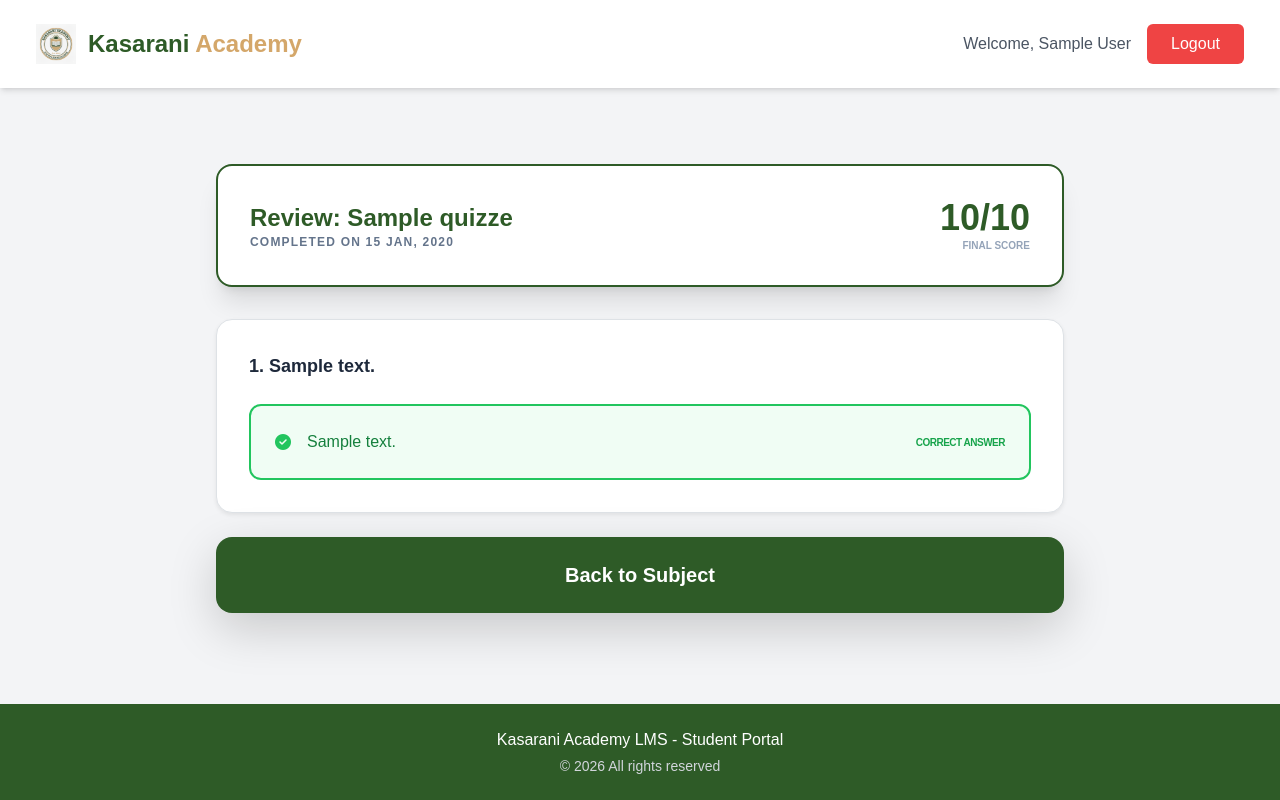
After one commit to Wendy-Okoth/EducationalSystem, a Flask app: page /student/quiz/review/1 in a window 1280 px wide. The commit adds this page. Run offline with Flask 3, Linux system fonts and the light colour scheme; the visitor is signed in with stand-in values (Sample User, id 1); tables that the repository leaves empty hold one stand-in row (values such as "Sample post"); some libraries are stand-ins or nearby versions.

Commit message:
Complete quiz system with results and review in student dashboard

```diff
--- a/app/routes/student.py
+++ b/app/routes/student.py
@@ -1,5 +1,5 @@
 from flask import Blueprint, render_template, session, redirect, url_for , request , jsonify , current_app
-from app.models import User, Role , Subject , db ,  Assignment , Notification , CompletedAssignment , Submission , SubjectContent
+from app.models import User, Quiz , Role , Subject , db ,  Assignment , Notification ,Question, Option, QuizAttempt, CompletedAssignment , Submission , SubjectContent
 from app import db
 from flask_login import current_user, login_required
 from flask import render_template, redirect, url_for, session, jsonify, flash
@@ -59,31 +59,53 @@ def subject_detail(subject_id):
         flash("You are not enrolled in this subject.", "danger")
         return redirect(url_for('student.dashboard'))
 
+    # 1. FETCH CONTENT & ASSIGNMENTS
     contents_query = SubjectContent.query.filter_by(subject_id=subject.id).all()
     assignments_query = Assignment.query.filter_by(subject_id=subject.id).order_by(Assignment.due_date.asc()).all()
 
+    # 2. FETCH QUIZZES (With Completion Check)
+    quizzes_query = Quiz.query.filter_by(subject_id=subject.id, is_published=True).all()
+
+    formatted_quizzes = []
+    for q in quizzes_query:
+        # Check if this student has already attempted this quiz
+        attempt = QuizAttempt.query.filter_by(quiz_id=q.id, student_id=student_id).first()
+
+        formatted_quizzes.append({
+            'id': q.id,
+            'title': q.title,
+            'description': q.description,
+            'duration': q.duration_minutes,
+            'questions_count': len(q.questions),
+            'end_time': q.end_time.strftime('%d %b, %H:%M') if q.end_time else "No Deadline",
+            'is_completed': True if attempt else False,
+            'score': attempt.score if attempt else 0,
+            'total_possible': attempt.total_possible if attempt else 0
+        })
+
+    # 3. FORMAT ASSIGNMENTS
     formatted_assignments = []
-    completed_count = 0  # <--- Added for progress
-
+    completed_count = 0
     for a in assignments_query:
         submission = Submission.query.filter_by(assignment_id=a.id, student_id=student_id).first()
         status = 'pending'
+
         if submission:
             status = 'completed'
-            completed_count += 1 # <--- Increment count
-        elif a.due_date < datetime.utcnow():
+            completed_count += 1
+        elif a.due_date and a.due_date < datetime.utcnow():
             status = 'overdue'
 
         formatted_assignments.append({
             'id': a.id,
             'title': a.title,
             'description': a.description,
-            'due_date': a.due_date.strftime('%d %b, %Y %H:%M'),
+            'due_date': a.due_date.strftime('%d %b, %Y %H:%M') if a.due_date else "No Deadline",
             'status': status,
             'submitted_date': submission.submitted_at.strftime('%d %b, %H:%M') if submission else None
         })
 
-    # --- ADD THIS PROGRESS DICTIONARY ---
+    # 4. PROGRESS CALCULATION
     total_tasks = len(formatted_assignments)
     progress = {
         'percentage': int((completed_count / total_tasks * 100)) if total_tasks > 0 else 0,
@@ -91,21 +113,23 @@ def subject_detail(subject_id):
         'total': total_tasks
     }
 
-    # Fetch all submissions for the "My Submissions" tab
+    # 5. SUBMISSIONS
     submissions = Submission.query.filter_by(student_id=student_id).join(Assignment).filter(Assignment.subject_id == subject_id).all()
 
     return render_template('subject_detail.html',
-                           subject=subject, # Pass the whole object so .teacher works
+                           subject=subject,
                            assignments=formatted_assignments,
                            contents=contents_query,
                            submissions=submissions,
-                           progress=progress) # <--- Now the template will find 'progress'
+                           progress=progress,
+                           quizzes=formatted_quizzes)
 
 @student_bp.route("/calendar")
 def calendar():
     if not is_student():
         return redirect(url_for("auth.login"))
     return render_template("student_calendar.html")
+
 
 @student_bp.route('/api/calendar_events')
 def calendar_events():
@@ -117,22 +141,47 @@ def calendar_events():
     events = []
 
     for subject in student.enrolled_subjects:
+        # 1. Fetch Assignments
         assignments = Assignment.query.filter_by(subject_id=subject.id).all()
         for a in assignments:
             events.append({
-                'id': a.id,
-                'title': f"[{subject.code}] {a.title}",
+                'id': f'assignment_{a.id}',
+                'title': f"📝 Assignment: {a.title}",
                 'start': a.due_date.isoformat(),
-                'backgroundColor': '#2E5B27',
+                'backgroundColor': '#2E5B27', # Dark Green
                 'borderColor': '#2E5B27',
-                'textColor': '#ffffff',
                 'url': url_for('student.subject_detail', subject_id=subject.id)
             })
+
+        # 2. Fetch Quizzes (Posted/Start Date and Deadline)
+        quizzes = Quiz.query.filter_by(subject_id=subject.id, is_published=True).all()
+        for q in quizzes:
+            # Event for the Quiz Deadline
+            events.append({
+                'id': f'quiz_due_{q.id}',
+                'title': f"🚩 QUIZ DUE: {q.title}",
+                'start': q.end_time.isoformat(),
+                'backgroundColor': '#DC2626', # Red
+                'borderColor': '#DC2626',
+                'url': url_for('student.subject_detail', subject_id=subject.id)
+            })
+            # Event for when the Quiz opens/was posted
+            if q.start_time:
+                events.append({
+                    'id': f'quiz_start_{q.id}',
+                    'title': f"🚀 Quiz Opens: {q.title}",
+                    'start': q.start_time.isoformat(),
+                    'backgroundColor': '#8B5E3C', # Light Brown (matching your theme)
+                    'borderColor': '#8B5E3C',
+                    'url': url_for('student.subject_detail', subject_id=subject.id)
+                })
+
     return jsonify(events)
+
 
 @student_bp.route('/api/upcoming_events')
 def upcoming_events():
-    """Returns assignments due in the next 7 days"""
+    """Returns assignments and quizzes due in the next 7 days"""
     if not is_student():
         return jsonify([])
 
@@ -143,6 +192,7 @@ def upcoming_events():
 
     upcoming = []
     for subject in student.enrolled_subjects:
+        # Get Assignments
         assignments = Assignment.query.filter(
             Assignment.subject_id == subject.id,
             Assignment.due_date >= now,
@@ -159,9 +209,27 @@ def upcoming_events():
                 'description': f"Subject: {subject.name}"
             })
 
-    # Sort by date
+        # Get Quizzes
+        quizzes = Quiz.query.filter(
+            Quiz.subject_id == subject.id,
+            Quiz.is_published == True,
+            Quiz.end_time >= now,
+            Quiz.end_time <= one_week_later
+        ).all()
+
+        for q in quizzes:
+            upcoming.append({
+                'title': q.title,
+                'date': q.end_time.isoformat(),
+                'time': q.end_time.strftime('%I:%M %p'),
+                'type': 'quiz',
+                'icon': 'stopwatch',
+                'description': f"Subject: {subject.name} - {q.duration_minutes} mins"
+            })
+
     upcoming.sort(key=lambda x: x['date'])
     return jsonify(upcoming)
+
 
 @student_bp.route("/subjects")
 def subjects():
@@ -502,3 +570,68 @@ def subject_learning_view(subject_id):
         submissions=subs,
         progress={'percentage': int(progress_pct), 'completed': completed, 'total': total}
     )
+
+@student_bp.route('/quiz/take/<int:quiz_id>')
+def take_quiz(quiz_id):
+    # Security check: Ensure user is logged in
+    student_id = session.get('user_id')
+    if not student_id:
+        return redirect(url_for('auth.login'))
+
+    quiz = Quiz.query.get_or_404(quiz_id)
+
+    # Check if already taken
+    if QuizAttempt.query.filter_by(quiz_id=quiz_id, student_id=student_id).first():
+        flash("Quiz already completed.", "info")
+        return redirect(url_for('student.subject_detail', subject_id=quiz.subject_id))
+
+    return render_template('take_quiz.html', quiz=quiz)
+
+@student_bp.route('/quiz/submit/<int:quiz_id>', methods=['POST'])
+def submit_quiz(quiz_id):
+    student_id = session.get('user_id')
+    if not student_id:
+        return redirect(url_for('auth.login'))
+
+    quiz = Quiz.query.get_or_404(quiz_id)
+    score = 0
+    total_points = sum(q.points for q in quiz.questions)
+
+    for q in quiz.questions:
+        selected_option_id = request.form.get(f'question_{q.id}')
+        if selected_option_id:
+            # FIX: Convert selected_option_id to int because request.form returns strings
+            opt = Option.query.get(int(selected_option_id))
+            if opt and opt.is_correct:
+                score += q.points
+
+    new_attempt = QuizAttempt(
+        quiz_id=quiz.id,
+        student_id=student_id,
+        score=float(score),
+        total_possible=total_points,
+        status='completed',
+        end_time=datetime.utcnow()
+    )
+
+    db.session.add(new_attempt)
+    db.session.commit()
+
+    flash(f"Quiz Submitted! Score: {int(score)}/{total_points}", "success")
+    return redirect(url_for('student.subject_detail', subject_id=quiz.subject_id))
+
+@student_bp.route("/quiz/review/<int:quiz_id>")
+def review_quiz(quiz_id):
+    student_id = session.get('user_id')
+    if not student_id:
+        return redirect(url_for("auth.login"))
+
+    quiz = Quiz.query.get_or_404(quiz_id)
+    attempt = QuizAttempt.query.filter_by(quiz_id=quiz_id, student_id=student_id).first()
+
+    if not attempt:
+        flash("You haven't completed this quiz yet.", "warning")
+        return redirect(url_for('student.subject_detail', subject_id=quiz.subject_id))
+
+    # We pass the quiz and attempt to the template
+    return render_template('quiz_review.html', quiz=quiz, attempt=attempt)
--- /dev/null
+++ b/app/templates/quiz_review.html
@@ -0,0 +1,48 @@
+{% extends "base_student.html" %}
+{% block content %}
+<div class="max-w-4xl mx-auto py-8 px-4">
+    <div class="bg-white shadow-xl rounded-2xl p-8 border-2 border-kas-dark-green mb-8 flex justify-between items-center">
+        <div>
+            <h1 class="text-2xl font-black text-kas-dark-green">Review: {{ quiz.title }}</h1>
+            <p class="text-slate-500 font-bold uppercase text-xs tracking-widest">Completed on {{ attempt.end_time.strftime('%d %b, %Y') }}</p>
+        </div>
+        <div class="text-right">
+            <div class="text-4xl font-black text-kas-dark-green">{{ attempt.score|int }}/{{ attempt.total_possible|int }}</div>
+            <p class="text-[10px] uppercase font-bold text-slate-400">Final Score</p>
+        </div>
+    </div>
+
+    {% for q in quiz.questions %}
+    <div class="bg-white rounded-2xl shadow-sm border border-slate-100 p-8 mb-6">
+        <p class="text-lg font-bold text-slate-800 mb-6">{{ loop.index }}. {{ q.text }}</p>
+
+        <div class="space-y-3">
+            {% for opt in q.options %}
+                {% set is_correct = opt.is_correct %}
+                {# In a real app, you might need a 'UserAnswer' model to track specific choices,
+                   but if you aren't saving specific choices, we highlight the Correct one. #}
+
+                <div class="flex items-center p-4 rounded-xl border-2 transition-all
+                    {% if is_correct %} border-green-500 bg-green-50 {% else %} border-slate-50 {% endif %}">
+
+                    <i class="fas {% if is_correct %} fa-check-circle text-green-500 {% else %} fa-circle text-slate-200 {% endif %} mr-4"></i>
+
+                    <span class="font-medium {% if is_correct %} text-green-700 {% else %} text-slate-600 {% endif %}">
+                        {{ opt.text }}
+                    </span>
+
+                    {% if is_correct %}
+                        <span class="ml-auto text-[10px] font-black uppercase text-green-600 tracking-tighter">Correct Answer</span>
+                    {% endif %}
+                </div>
+            {% endfor %}
+        </div>
+    </div>
+    {% endfor %}
+
+    <a href="{{ url_for('student.subject_detail', subject_id=quiz.subject_id) }}"
+       class="block text-center w-full py-4 bg-kas-dark-green text-white rounded-2xl font-black text-xl hover:bg-kas-light-brown transition shadow-lg">
+        Back to Subject
+    </a>
+</div>
+{% endblock %}
```
Also changed, not shown: app/templates/subject_detail.html (+31 -8 lines), app/templates/take_quiz.html (added, +102 -0 lines).
